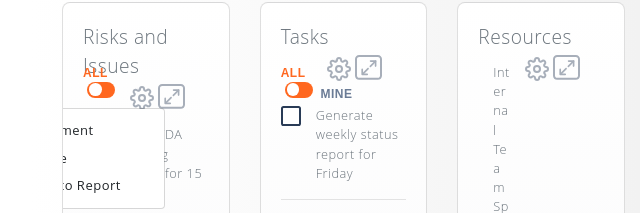
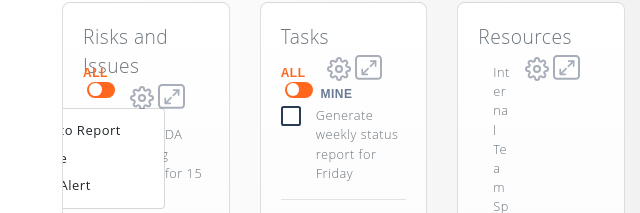
Before and after one commit to ggellimac/SpotfireDemo, a website with bundled scripts: page index.html in a window 1280 px wide. Both pictures are taken after a click on the button 143 px from the left and 1143 px from the top of the page. Shown: the part 1047-1260 px from the top of the page, 0-640 px from the left. Built offline with nearby package versions, Linux system fonts and the light colour scheme; a script that the page names is missing.

Commit message:
updated popup text

```diff
--- a/index.html
+++ b/index.html
@@ -285,9 +285,9 @@
                       class="dropdown-menu dropdown-menu-right"
                       aria-labelledby="alertsDropdown"
                       >
-                      <a class="dropdown-item" href="#">Comment</a>
+                      <a class="dropdown-item" href="#">Add to Report</a>
                       <a class="dropdown-item" href="#">Share</a>
-                      <a class="dropdown-item" href="#">Add to Report</a>
+                      <a class="dropdown-item" href="#">Add Alert</a>
                     </div>
 
                     <svg width="27px" height="25px" viewBox="0 0 27 25" version="1.1" xmlns="http://www.w3.org/2000/svg" xmlns:xlink="http://www.w3.org/1999/xlink">
@@ -427,9 +427,9 @@
                       class="dropdown-menu dropdown-menu-right"
                       aria-labelledby="alertsDropdown"
                       >
-                      <a class="dropdown-item" href="#">Comment</a>
+                      <a class="dropdown-item" href="#">Add to Report</a>
                       <a class="dropdown-item" href="#">Share</a>
-                      <a class="dropdown-item" href="#">Add to Report</a>
+                      <a class="dropdown-item" href="#">Add Alert</a>
                     </div>
 
                       <svg width="27px" height="25px" viewBox="0 0 27 25" version="1.1" xmlns="http://www.w3.org/2000/svg" xmlns:xlink="http://www.w3.org/1999/xlink">
@@ -531,9 +531,9 @@
                       class="dropdown-menu dropdown-menu-right"
                       aria-labelledby="alertsDropdown"
                       >
-                      <a class="dropdown-item" href="#">Comment</a>
+                      <a class="dropdown-item" href="#">Add to Report</a>
                       <a class="dropdown-item" href="#">Share</a>
-                      <a class="dropdown-item" href="#">Add to Report</a>
+                      <a class="dropdown-item" href="#">Add Alert</a>
                     </div>
 
                       <svg width="27px" height="25px" viewBox="0 0 27 25" version="1.1" xmlns="http://www.w3.org/2000/svg" xmlns:xlink="http://www.w3.org/1999/xlink">
```
